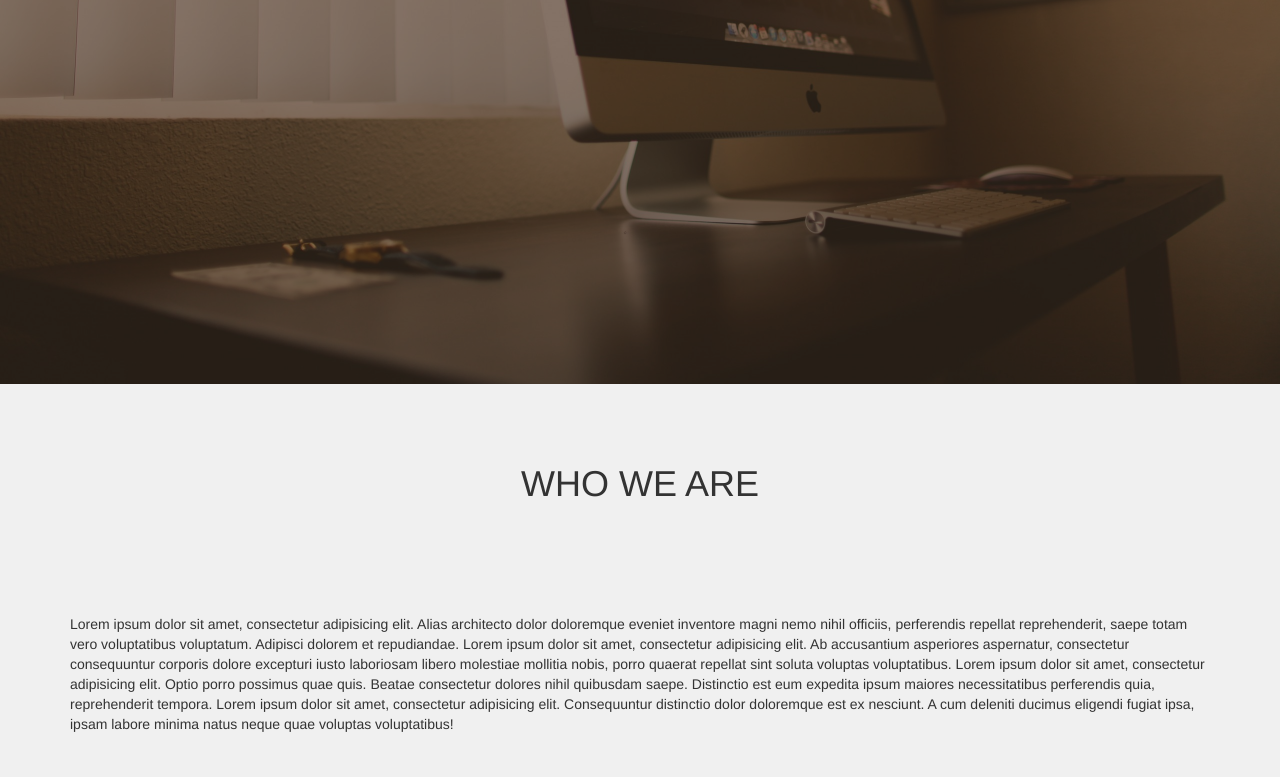
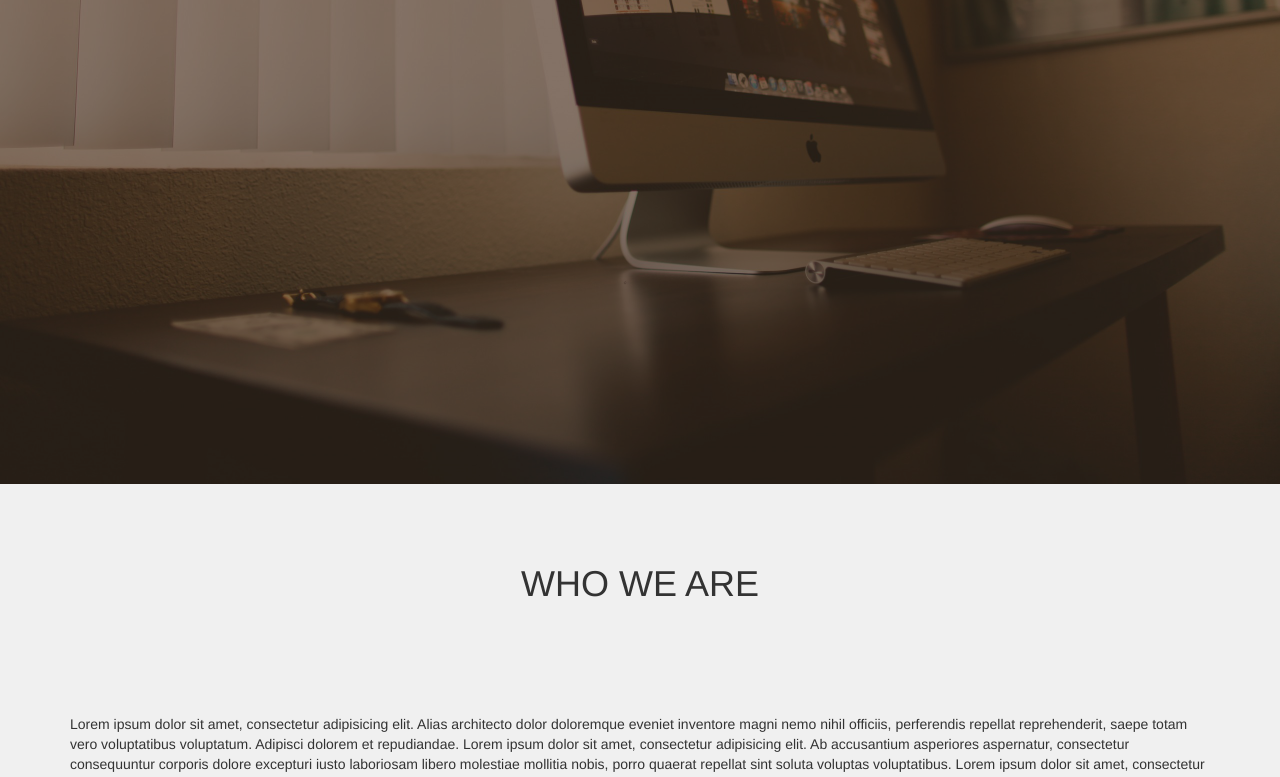
Before and after one commit to corecolab/corecolab.github.io, a website: page index.html in a window 1280 px wide. Shown: the part 316-1093 px from the top of the page. Drawn offline with Linux system fonts and the light colour scheme.

Commit message:
header full size

```diff
--- a/assets/css/style.css
+++ b/assets/css/style.css
@@ -12,7 +12,7 @@ header {
     -webkit-background-size: cover;
     background-size: cover;
     background-position: center center;
-    height: 700px;
+    height: 100vh;
     position: relative;
 }
 
@@ -90,7 +90,7 @@ section#what {
 .service-collection .service-cell {
     display: flex;
     flex-direction: column;
-
+    flex-shrink: 0;
     flex-basis: 33%;
 
     padding: 0 40px 100px 40px;
```
